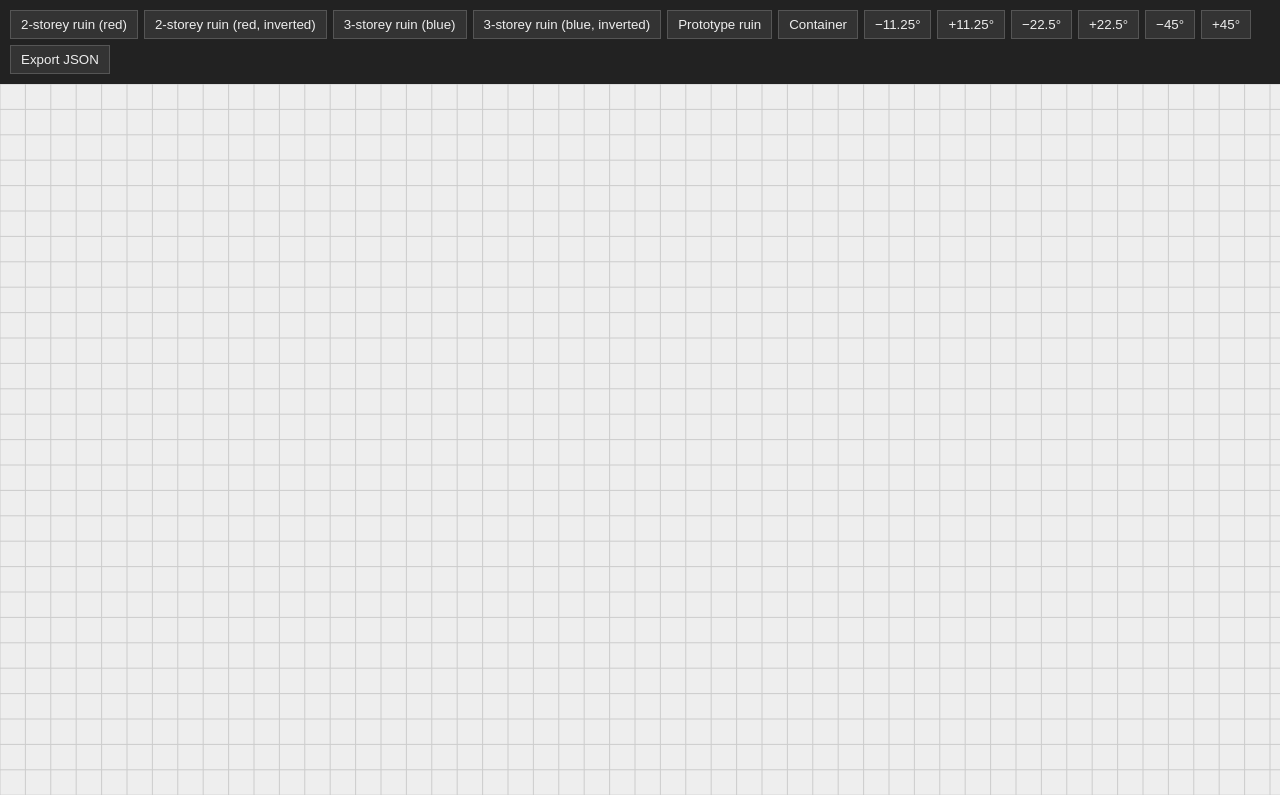
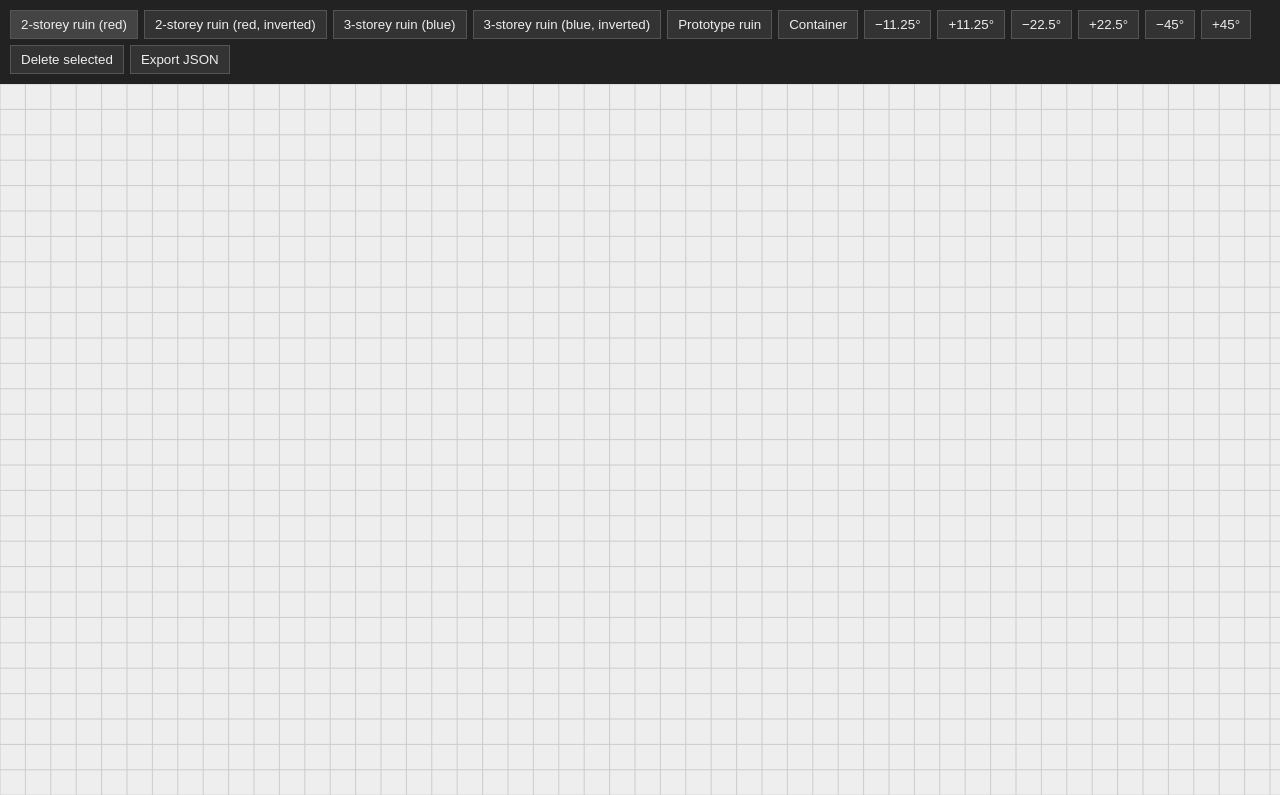
Before and after one commit to TiPsYsT/Terrain_editor, a plain HTML site: page index.html in a window 1280 px wide. In both pictures the pointer is over the button "2-storey ruin (red)". Shown: the top 795 px of the page. Drawn offline with Linux system fonts and the light colour scheme.

Commit message:
Update index.html

```diff
--- a/index.html
+++ b/index.html
@@ -29,6 +29,10 @@
       border: 1px solid #555;
     }
 
+    #controls button:hover {
+      background: #444;
+    }
+
     canvas {
       display: block;
       background: #eee;
@@ -56,13 +60,14 @@
   <button id="rot-l-45">−45°</button>
   <button id="rot-r-45">+45°</button>
 
+  <!-- NY -->
+  <button id="delete">Delete selected</button>
+
   <button id="export">Export JSON</button>
 </div>
 
 <canvas id="board" width="1524" height="1118"></canvas>
 
-<!-- ENDA JS-REFERENSEN -->
 <script type="module" src="editor.js"></script>
-
 </body>
 </html>
```
